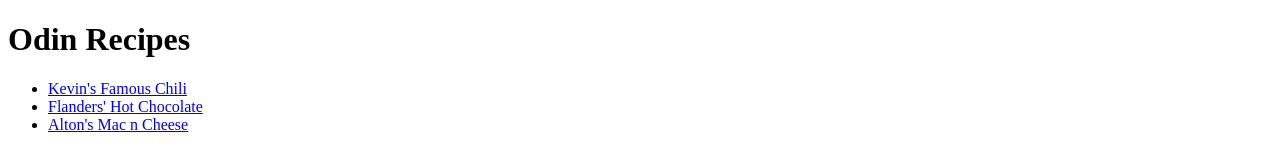
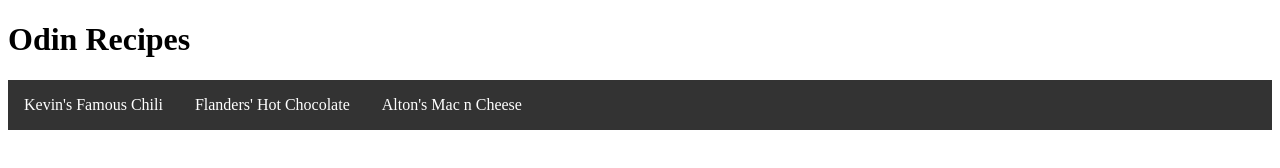
Before and after one commit to stevencorrea/odin-recipes, a plain HTML site: page index.html in a window 1280 px wide. Drawn offline with Linux system fonts and the light colour scheme.

Commit message:
initial styles

```diff
--- a/index.html
+++ b/index.html
@@ -4,12 +4,13 @@
     <meta charset="UTF-8">
     <meta http-equiv="X-UA-Compatible" content="IE=edge">
     <meta name="viewport" content="width=device-width, initial-scale=1.0">
+    <link rel="stylesheet" href="styles.css">
     <title>Odin Recipes</title>
 </head>
 <body>
     <h1>Odin Recipes</h1>
 
-    <ul>
+    <ul class='recipe-list'>
         <li>
             <a href="recipes/kevins-famous-chili.html">Kevin's Famous Chili</a>
         </li>
--- /dev/null
+++ b/styles.css
@@ -0,0 +1,23 @@
+ul {
+    list-style-type: none;
+    margin: 0;
+    padding: 0;
+    overflow: hidden;
+    background-color: #333333;
+}
+li {
+    float: left;
+}
+
+li a {
+display: block;
+color: white;
+text-align: center;
+padding: 16px;
+text-decoration: none;
+}
+
+li a:hover {
+background-color: #111111;
+color: dodgerblue;
+}
```
